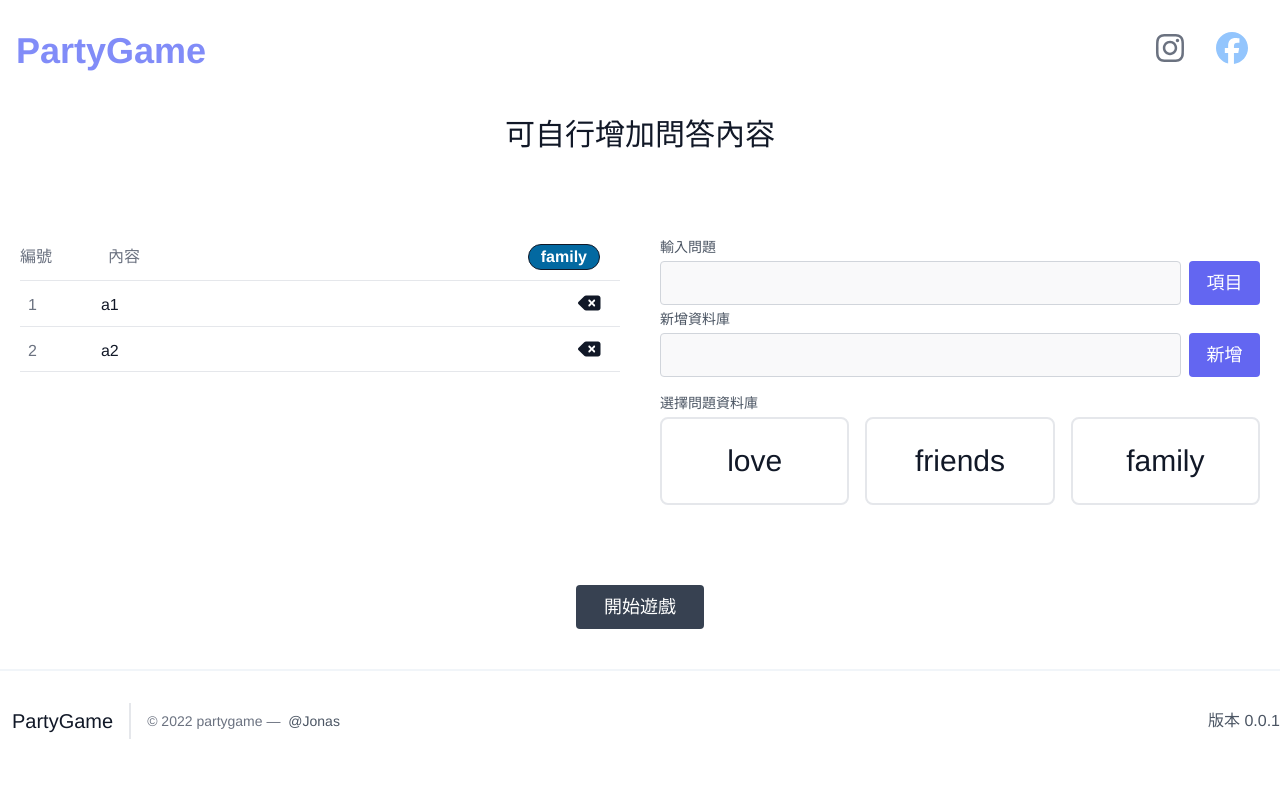
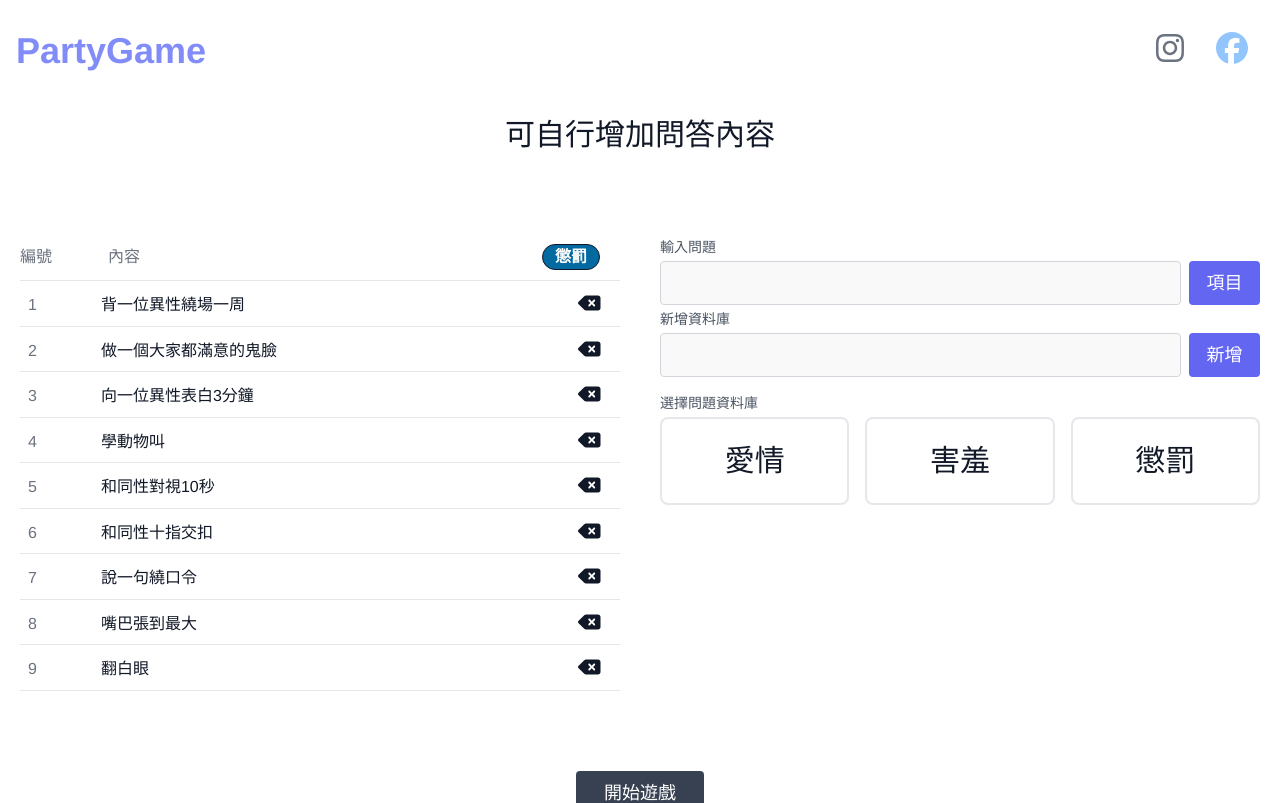
Before and after one commit to JonasChenX/party_game, a Vue app: page /CrossMyHeart in a window 1280 px wide. Shown: the top 803 px of the page. Built offline with nearby package versions, Linux system fonts and the light colour scheme.

Commit message:
- 修正 真心話資料位置 - 補上 首頁圖片

```diff
--- a/src/components/cross-my-heart-com/AddQuestion.vue
+++ b/src/components/cross-my-heart-com/AddQuestion.vue
@@ -82,6 +82,7 @@
     </template>
 </template>
 <script>
+import{questionData} from '@/data/questionDB.js'
 export default {
     name:'AddQuestion',
     computed:{
@@ -101,52 +102,7 @@ export default {
 
             isPalying:true,
             animate:false,
-            time:null,
-
-            questionDB:{
-                love:[
-                    {
-                        type:'',
-                        content:'妳好'
-                    },
-                    {
-                        type:'',
-                        content:'不錯'
-                    },
-                    {
-                        type:'',
-                        content:'可以'
-                    },
-                    {
-                        type:'',
-                        content:'很好'
-                    },
-                    {
-                        type:'',
-                        content:'謝謝'
-                    },
-                ],
-                friends:[
-                    {
-                        type:'',
-                        content:'aaa'
-                    },
-                    {
-                        type:'',
-                        content:'bbbb'
-                    },
-                ],
-                family:[
-                    {
-                        type:'',
-                        content:'a1'
-                    },
-                    {
-                        type:'',
-                        content:'a2'
-                    },
-                ],
-            }
+            intervalTime:null,
         }
     },
     methods:{
@@ -181,7 +137,7 @@ export default {
         },
         stop(){
             if(!this.isPalying) return
-            window.clearInterval(this.time)
+            window.clearInterval(this.intervalTime)
             this.isPalying = false
         },
         start(){
@@ -190,7 +146,7 @@ export default {
             this.animateInterval()
         },
         animateInterval(){
-            this.time = setInterval(() => { //動畫時間設定
+            this.intervalTime = setInterval(() => { //動畫時間設定
                 this.animate = true;
                 setTimeout(()=>{
                     this.playQuestionDB.push(this.playQuestionDB[0]);
@@ -204,6 +160,15 @@ export default {
         this.checked = this.useDBTitle[this.useDBTitle.length-1]
         this.animateInterval()
     },
+    setup(){
+        const {
+            questionDB
+        } = questionData()
+
+        return{
+            questionDB
+        }
+    }
 }
 </script>
 
--- a/src/components/global/Card.vue
+++ b/src/components/global/Card.vue
@@ -1,7 +1,8 @@
 <template>
     <div class="xl:w-1/4 md:w-1/2 p-4">
         <div class="bg-gray-100 p-6 rounded-lg">
-            <img class="h-40 rounded w-full object-cover object-center mb-6" src="https://dummyimage.com/720x400" alt="content">
+            <!-- <img class="h-40 rounded w-full object-cover object-center mb-6" src="@/assets/image/nature-7045125_1280.webp" alt="content"> -->
+            <img class="h-40 rounded w-full object-cover object-center mb-6" :src="$props.data.image" alt="content">
             <h3 class="tracking-widest text-indigo-500 text-xs font-medium title-font">{{$props.data.type}}</h3>
             <h2 class="text-lg text-gray-900 font-medium title-font mb-4">{{$props.data.title}}</h2>
             <p class="leading-relaxed text-base">{{$props.data.content}}</p>
--- a/src/components/home-com/GameCard.vue
+++ b/src/components/home-com/GameCard.vue
@@ -23,6 +23,7 @@ export default {
                     title:'比大小',
                     content:'選擇大or小，在短短的幾秒鐘一決勝負，提醒若搭配飲酒比輸贏，請再三考慮，會很可怕',
                     path:'/Game/HigherNumber',
+                    image:'/img/grass-7010267_1280.095ea2f6.webp'
                 },
                 // {
                 //     type:'聚會',
@@ -47,6 +48,7 @@ export default {
                     title:'隨機終極密碼',
                     content:'每個數字代表著一個炸彈的線路，關係到存活的可能，請謹慎思考選擇的號碼',
                     path:'/Game/GuessingNumber',
+                    image:'/img/nature-7045125_1280.ecdf6840.webp'
                 },
                 // {
                 //     type:'聚會',
--- /dev/null
+++ b/src/data/questionDB.js
@@ -0,0 +1,105 @@
+import { reactive } from 'vue';
+export function questionData() {
+    const questionDB = reactive({
+        "愛情":[
+            {
+                content:'你的初吻是幾歲在什麼地方被什麼人奪去的?'
+            },
+            {
+                content:'你的初戀是幾歲?'
+            },
+            {
+                content:'你的初戀對象是誰?'
+            },
+            {
+                content:'談過幾次戀愛?'
+            },
+            {
+                content:'和男/女朋友進行到哪一步了?'
+            },
+            {
+                content:'有主動追求過嗎?'
+            },
+            {
+                content:'你會期待一夜情嗎?'
+            },
+            {
+                content:'和男/女朋友交往的過程中，有被甩過嗎?'
+            },
+            {
+                content:'你是處女/處男嗎?'
+            },
+            {
+                content:'男女朋友分手後還能做普通朋友嗎?'
+            },
+            {
+                content:'該怎樣舌吻?'
+            },
+            {
+                content:'你會接受平胸嗎?'
+            },
+            {
+                content:'思想出軌和身體出軌，哪個比較能夠接受?'
+            },
+        ],
+        "害羞":[
+            {
+                content:'說出內衣/褲顏色',
+            },
+            {
+                content:'自己最丟人的事',
+            },
+            {
+                content:'身上哪個部位最敏感?',
+            },
+            {
+                content:'如果讓你kiss現場的某一位異性，你會選擇誰?'
+            },
+            {
+                content:'最喜歡在座哪位異性?',
+            },
+            {
+                content:'到目前為止你做過最瘋狂的事',
+            },
+            {
+                content:'線上角色都取什麼名字?',
+            },
+            {
+                content:'做過最中二的事',
+            },
+        ],
+        "懲罰":[
+            {
+                content:'背一位異性繞場一周',
+            },
+            {
+                content:'做一個大家都滿意的鬼臉',
+            },
+            {
+                content:'向一位異性表白3分鐘',
+            },
+            {
+                content:'學動物叫',
+            },
+            {
+                content:'和同性對視10秒',
+            },
+            {
+                content:'和同性十指交扣',
+            },
+            {
+                content:'說一句繞口令',
+            },
+            {
+                content:'嘴巴張到最大',
+            },
+            {
+                content:'翻白眼',
+            },
+        ]
+    })
+
+    return{
+        questionDB
+    }
+}
--- /dev/null
+++ b/src/script/fetch.js
@@ -0,0 +1,32 @@
+function responseFromServer(response) {
+    if (!response.ok) { throw response.status; }
+    return response.json();
+}
+
+export function gGetServer(url, getdata, final) {
+    return fetch(url, {
+        method: 'get',
+        headers: {
+            'Content-Type': 'application/json',
+        },
+    }).then(responseFromServer).then(getdata).then(final)
+}
+
+export function gDeleteServer(url, deletedata, final) {
+    return fetch(url, {
+        method: 'Delete',
+        headers: {
+            'content-type': 'application/json',
+        },
+    }).then(responseFromServer).then(deletedata).then(final)
+}
+
+export function gPostServer(url, data, res, final) {
+    return fetch(url, {
+        method: 'post',
+        headers: {
+            'content-type': 'application/json',
+        },
+        body: JSON.stringify(data)
+    }).then(responseFromServer).then(res).then(final)
+}
```
Also changed, not shown: src/assets/image/grass-7010267_1280.webp (added), src/assets/image/nature-7045125_1280.webp (added).
